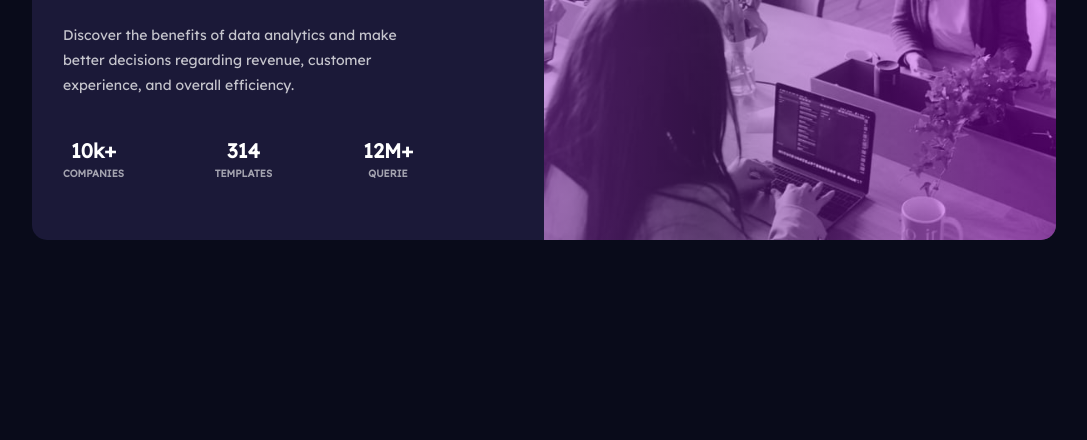
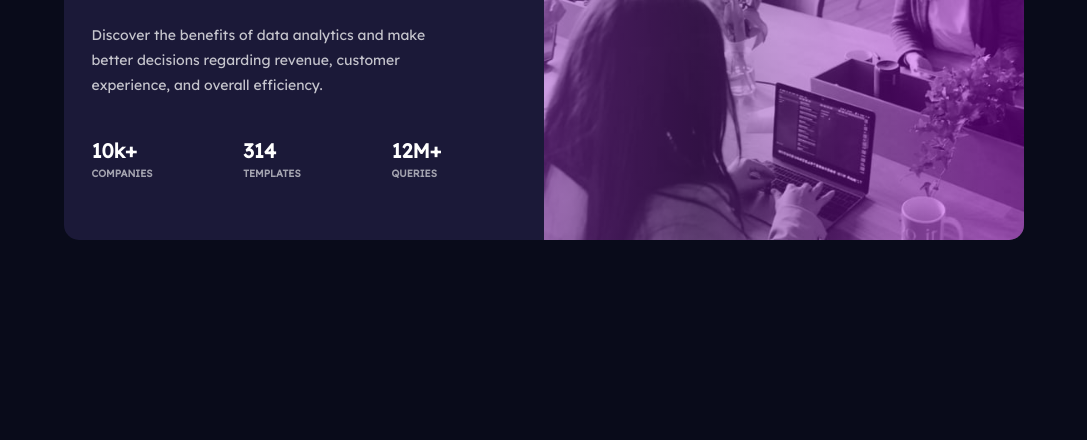
Before and after one commit to ZakJam/stats-preview-card-component-main, a plain HTML site: page index.html in a window 1280 px wide. Shown: the part 360-800 px from the top of the page, without its empty margins (96-1183 px from the left). Drawn offline with Linux system fonts and the light colour scheme.

Commit message:
modifiche

```diff
--- a/index.html
+++ b/index.html
@@ -29,7 +29,7 @@
 
 <div class="row"><div class="items"><h2>10k+</h2> <h4>companies</h4> </div>
 <div class="items"><h2>314</h2> <h4>templates</h4> </div>
-<div class="items"><h2>12M+</h2> <h4>querie</h4> </div>  </div>
+<div class="items"><h2>12M+</h2> <h4>queries</h4> </div>  </div>
 </div>
 </div>
 </div>
--- a/styles.css
+++ b/styles.css
@@ -147,7 +147,7 @@ display: flex;
 flex-direction: row;
 color:white;
 text-align: center;
-width: 80%;
+width: 75%;
 margin: 0 auto;
 height: 50vh;
 }
@@ -228,5 +228,12 @@ display: flex;
 flex-direction: column;
 justify-content:space-around;
 align-items: left;
+margin-left: 25px;
+}
+
+.items{
+    display: flex;
+    flex-direction: column;
+    text-align: left;
 }
 }
```
